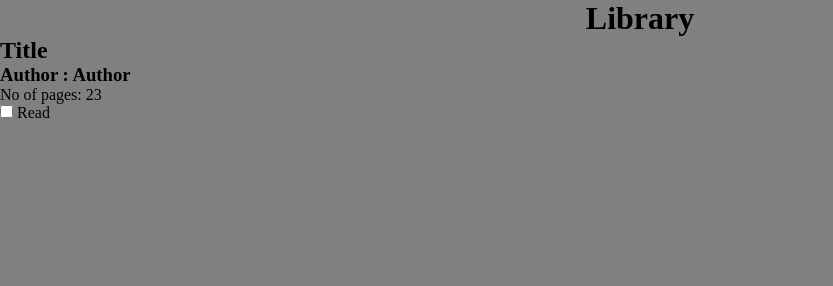
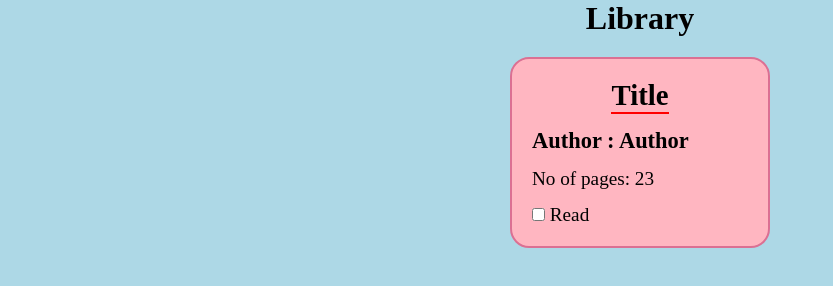
Before and after one commit to taraksh01/library, a plain HTML site: page index.html in a window 1280 px wide. Shown: the whole page, without its empty margins (0-833 px from the left). Drawn offline with Linux system fonts and the light colour scheme.

Commit message:
Styled the container and card of book

```diff
--- a/style.css
+++ b/style.css
@@ -5,9 +5,36 @@
 }
 
 body {
-  background-color: grey;
+  background-color: lightblue;
 }
 
 h1 {
   text-align: center;
 }
+
+.container {
+  display: flex;
+  justify-content: space-around;
+  flex-wrap: wrap;
+}
+
+.card {
+  flex: 1 0 240px;
+  padding: 20px;
+  margin: 20px;
+  max-width: 260px;
+  background-color: lightpink;
+  border: 2px solid palevioletred;
+  border-radius: 1em;
+  display: flex;
+  flex-direction: column;
+  justify-content: space-around;
+  align-items: flex-start;
+  gap: 14px;
+  font-size: 1.2rem;
+}
+
+.title {
+  align-self: center;
+  border-bottom: 2px solid red;
+}
```
